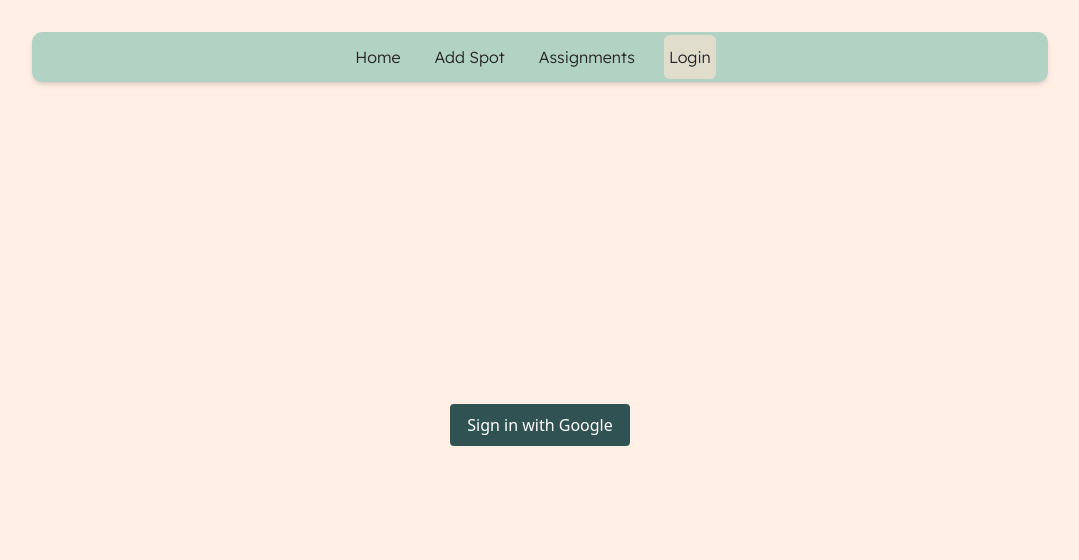
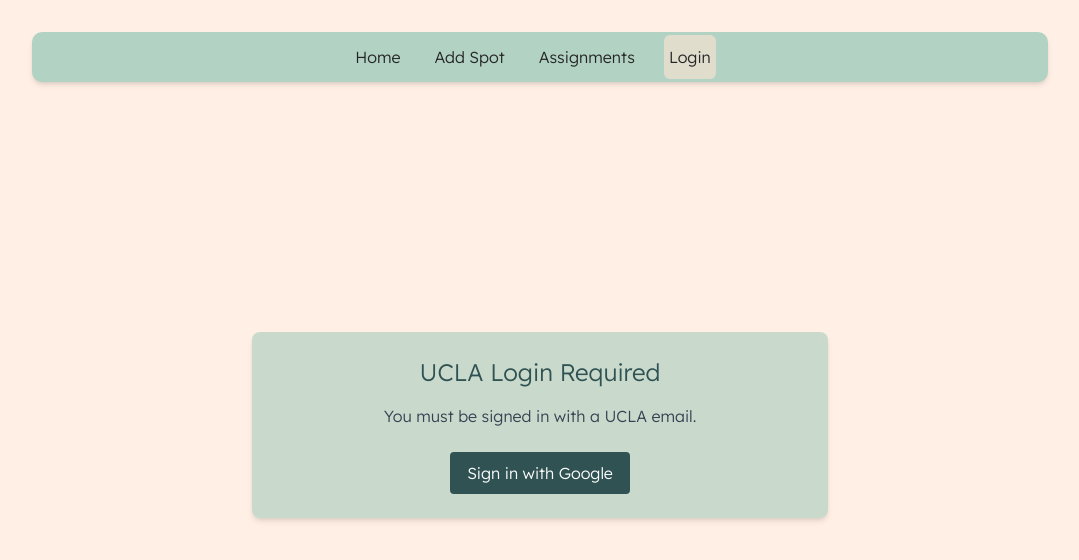
Before and after one commit to Iris20050110/cs35lCrampus, a React (Vite) app in the folder client/: page /login in a window 1280 px wide. Shown: the top 560 px of the page, without its empty margins (100-1179 px from the left). Built offline with nearby package versions, Linux system fonts and the light colour scheme; no server answers.

Commit message:
adjust login styling

```diff
--- a/client/src/pages/loginPage.jsx
+++ b/client/src/pages/loginPage.jsx
@@ -3,10 +3,10 @@
 import NavBar from "../components/navbar";
 
 const LoginPage = () => {
-  const navigate = useNavigate();
+  const navigate = useNavigate()
 
   useEffect(() => {
-    checkAuthStatus();
+    checkAuthStatus()
   }, []);
 
   const checkAuthStatus = async () => {
@@ -14,34 +14,38 @@
       const response = await fetch("http://localhost:5000/api/auth/check", {
         credentials: "include", // for cookies?
       });
-      const data = await response.json();
+      const data = await response.json()
 
       if (data.isAuthenticated) {
-        navigate("/");
+        navigate("/")
       }
     } catch (err) {
-      console.error("Error checking auth status:", err);
+      console.error("Error checking auth status:", err)
     }
   };
 
   const handleGoogleLogin = () => {
-    window.open("http://localhost:5000/api/auth/google", "_self");
+    window.open("http://localhost:5000/api/auth/google", "_self")
   };
 
   return (
-    <div className="p-[32px] mx-auto bg-tan min-w-screen min-h-screen flex flex-col">
+    <div className="p-[32px] mx-auto bg-tan min-w-screen min-h-screen flex font-[lexend] flex-col">
       <NavBar />
 
-      {/* Sign in with Google */}
-      <div className="flex-1 flex justify-center items-center">
+      <div className="flex-1 flex flex-col items-center justify-center text-center px-8">
+      <div className="bg-ash p-6 rounded-lg shadow-md w-full max-w-xl">
+        <h2 className="text-2xl font-semibold text-[#305252] mb-4">
+          UCLA Login Required
+        </h2>
+        <p className="text-gray-700 mb-6">You must be signed in with a UCLA email.</p>
         <button
-          onClick={handleGoogleLogin}
-          className="bg-slate text-white px-[16px] py-[8px] rounded"
-        >
-          Sign in with Google
+                onClick={handleGoogleLogin}
+                className="bg-slate text-white px-[16px] py-[8px] rounded">
+                Sign in with Google
         </button>
       </div>
-    </div>
+  </div>
+</div>
   );
 };
 
```
Also changed, not shown: 1 other file (tests, documents, lock files or other folders).
